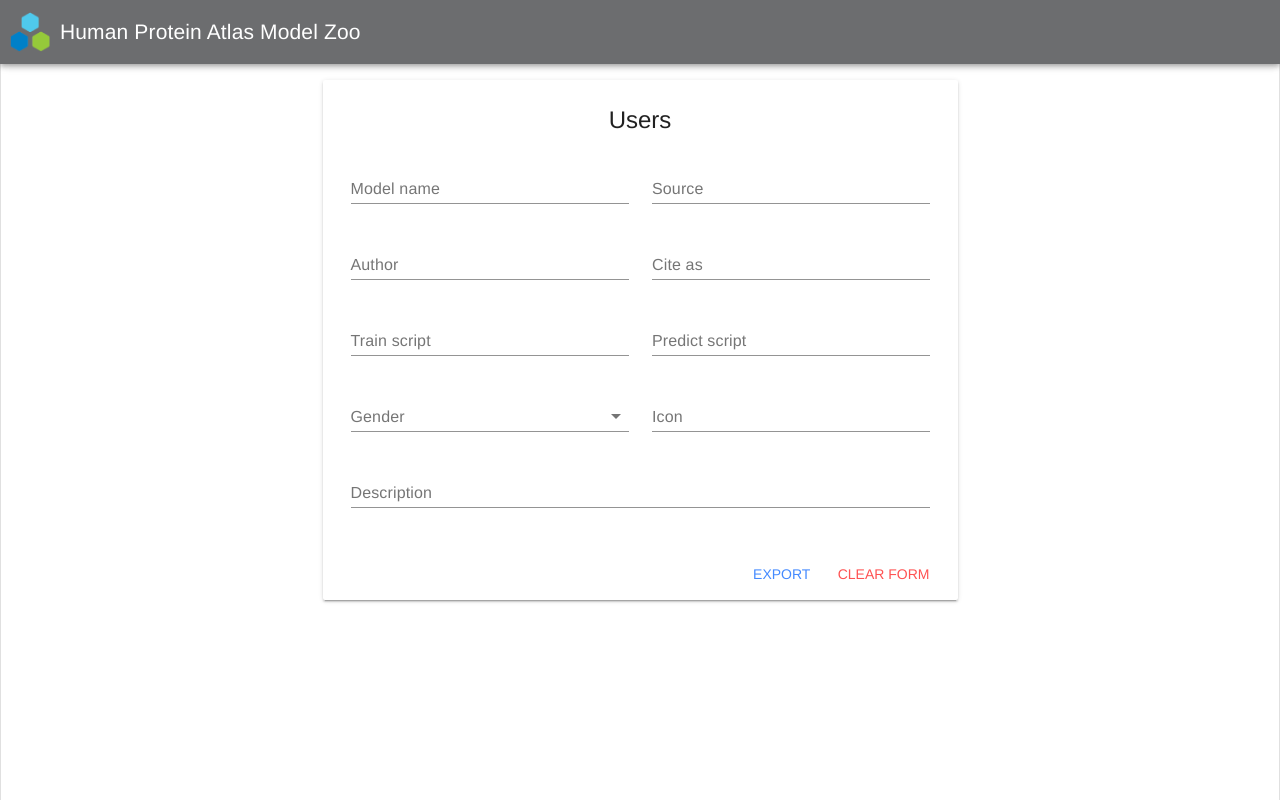
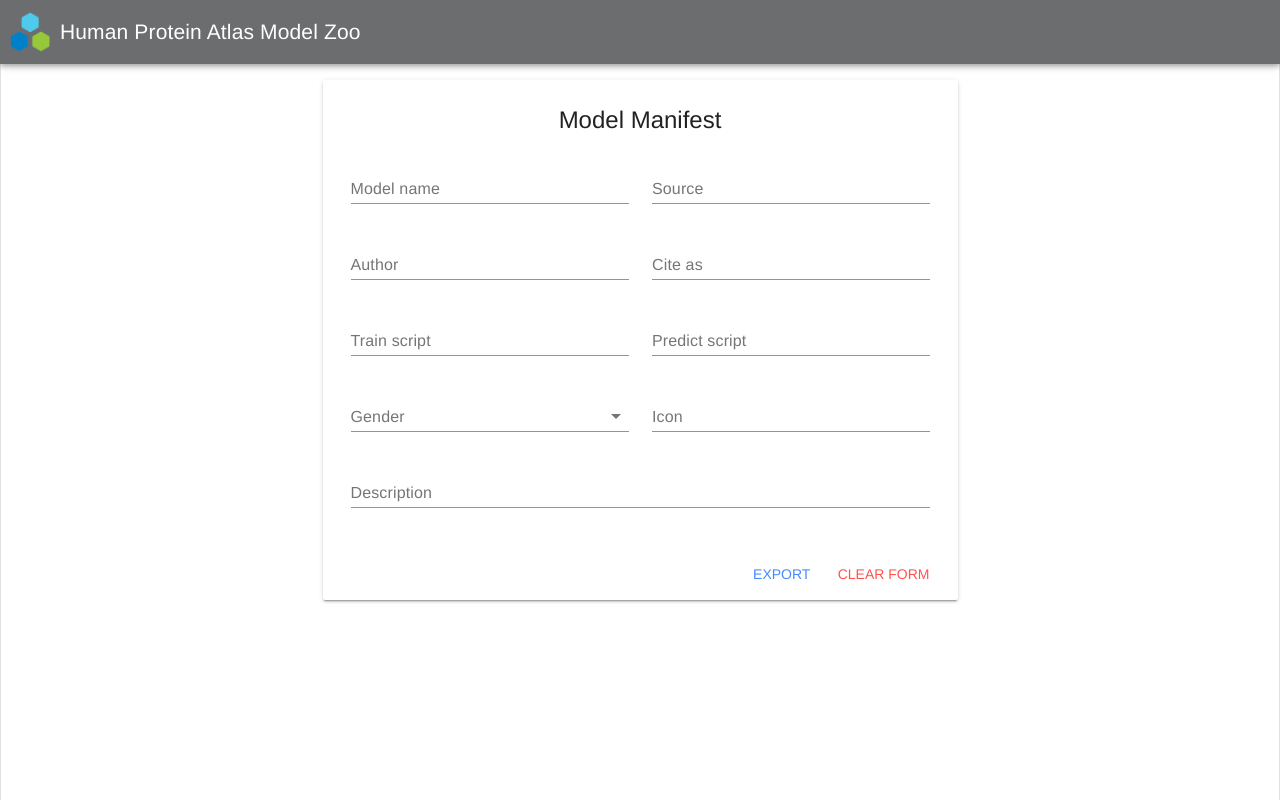
Before and after one commit to CellProfiling/HPA-model-zoo, a Vue app: page /#/generator in a window 1280 px wide. Built offline with nearby package versions, Linux system fonts and the light colour scheme.

Commit message:
Change header

```diff
--- a/src/components/ManifestGenerator.vue
+++ b/src/components/ManifestGenerator.vue
@@ -3,7 +3,7 @@
     <form novalidate class="md-layout md-gutter md-alignment-center" @submit.prevent="validateUser">
       <md-card class="md-layout-item md-size-50 md-small-size-100">
         <md-card-header>
-          <div class="md-title">Users</div>
+          <div class="md-title">Model Manifest</div>
         </md-card-header>
 
         <md-card-content>
```
